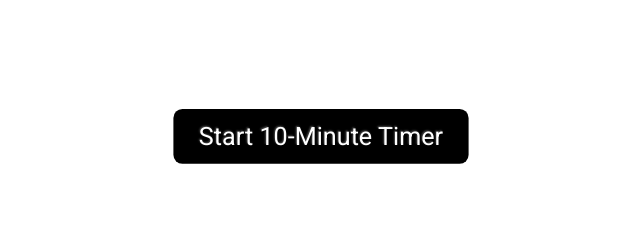
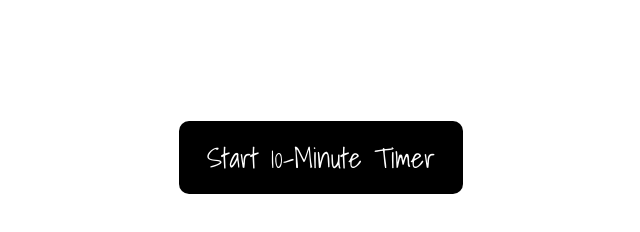
Before and after one commit to cjensen851/10-min-timer, a plain HTML site: page index.html in a window 1280 px wide. Shown: the whole page, without its empty margins (319-959 px from the left). Drawn offline with Linux system fonts and the light colour scheme.

Commit message:
Update index.html

```diff
--- a/index.html
+++ b/index.html
@@ -4,8 +4,8 @@
   <meta charset="UTF-8" />
   <meta name="viewport" content="width=device-width, initial-scale=1.0"/>
   <title>10 Minute Timer</title>
-  <!-- Load Roboto font -->
-  <link href="https://fonts.googleapis.com/css2?family=Roboto&display=swap" rel="stylesheet">
+  <!-- Load both fonts -->
+  <link href="https://fonts.googleapis.com/css2?family=Roboto&family=Shadows+Into+Light&display=swap" rel="stylesheet">
   <style>
     html, body {
       background: transparent;
@@ -17,7 +17,7 @@
     }
     .wrapper {
       padding-top: 20px;
-      transform: scale(.9); /* normal size */
+      transform: scale(1);
       transform-origin: top center;
     }
     h1 {
@@ -25,6 +25,7 @@
       margin: 0;
     }
     button {
+      font-family: 'Shadows Into Light', cursive;
       font-size: 28px;
       padding: 14px 28px;
       margin-top: 30px;
@@ -33,12 +34,6 @@ button {
       background-color: #000000;
       color: #ffffff;
       cursor: pointer;
-  font-family: 'Roboto', sans-serif;
-  text-shadow:
-    1px 1px 2px rgba(0, 0, 0, 0.7),
-    -1px -1px 2px rgba(255, 255, 255, 0.3);
-}
-
     }
     button:disabled {
       background-color: #444;
```
Lines whose indentation alone changed are shown as unchanged.
